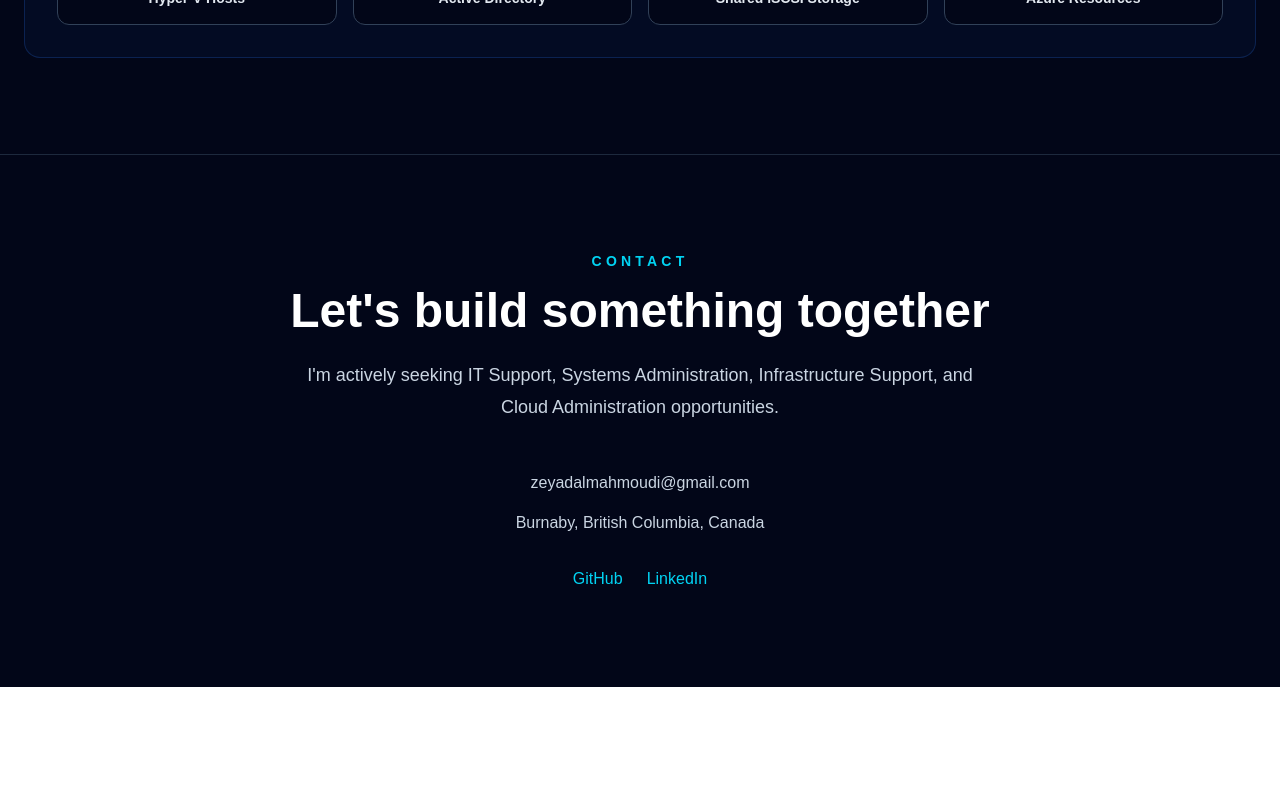
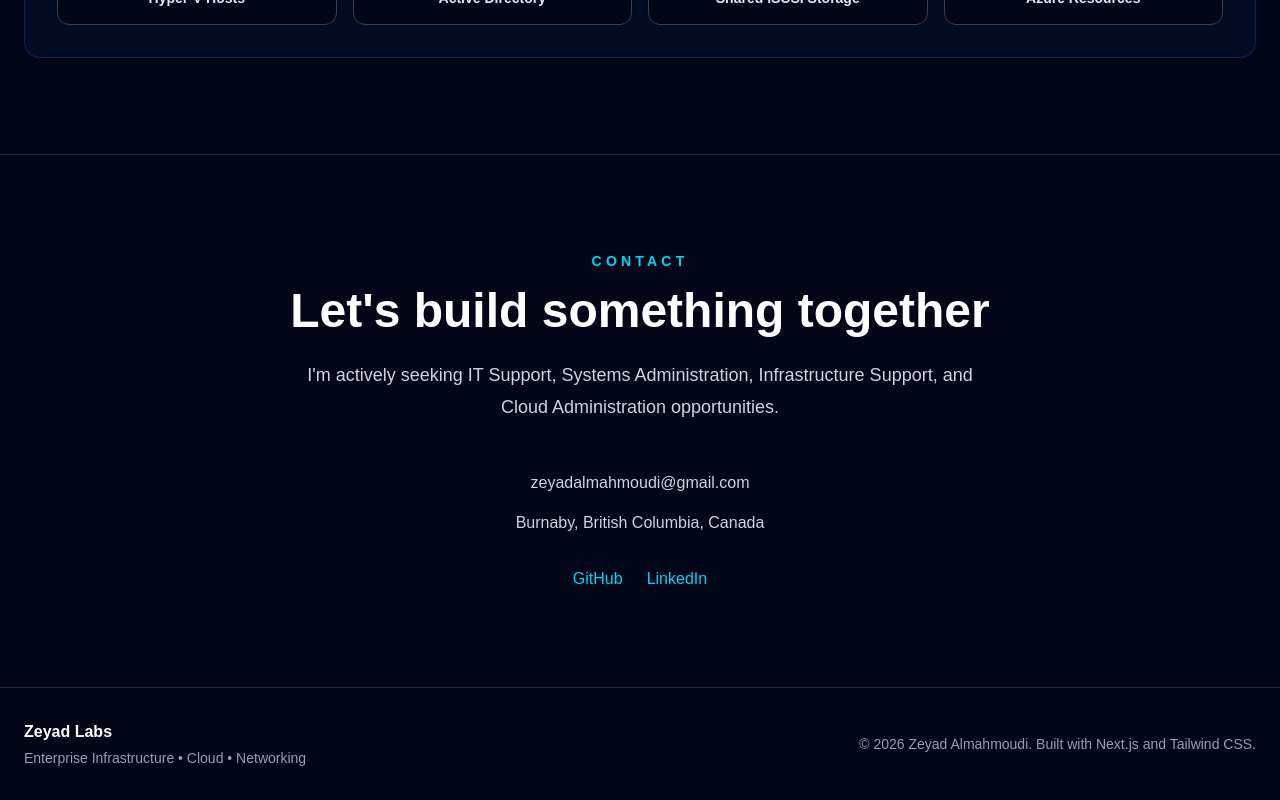
Before and after one commit to Zeyad-Admin/zeyadlabs, a Next.js app: page / in a window 1280 px wide. Shown: the part 4430-5230 px from the top of the page. Before the commit the page ends 5117 px from the top, so only its background shows below. Built offline with nearby package versions, Linux system fonts and the light colour scheme.

Commit message:
feat: add experience certifications home lab contact and footer

```diff
--- a/src/app/page.tsx
+++ b/src/app/page.tsx
@@ -2,6 +2,7 @@
 import Certifications from "@/components/home/Certifications";
 import Contact from "@/components/home/Contact";
 import HomeLab from "@/components/home/HomeLab";
+import Footer from "@/components/layout/Footer";
 import Navbar from "@/components/layout/Navbar";
 import ProjectCard from "@/components/projects/ProjectCard";
 import Button from "@/components/ui/Button";
@@ -97,6 +98,7 @@
        <Certifications />
        <HomeLab />
        <Contact />
+       <Footer />
     </main>
   );
 }
--- /dev/null
+++ b/src/components/layout/Footer.tsx
@@ -0,0 +1,18 @@
+export default function Footer() {
+  return (
+    <footer className="border-t border-slate-800 bg-slate-950 px-6 py-8">
+      <div className="mx-auto flex max-w-7xl flex-col items-center justify-between gap-4 text-center sm:flex-row sm:text-left">
+        <div>
+          <p className="font-semibold text-white">Zeyad Labs</p>
+          <p className="mt-1 text-sm text-slate-400">
+            Enterprise Infrastructure • Cloud • Networking
+          </p>
+        </div>
+
+        <p className="text-sm text-slate-400">
+          © 2026 Zeyad Almahmoudi. Built with Next.js and Tailwind CSS.
+        </p>
+      </div>
+    </footer>
+  );
+}
```
